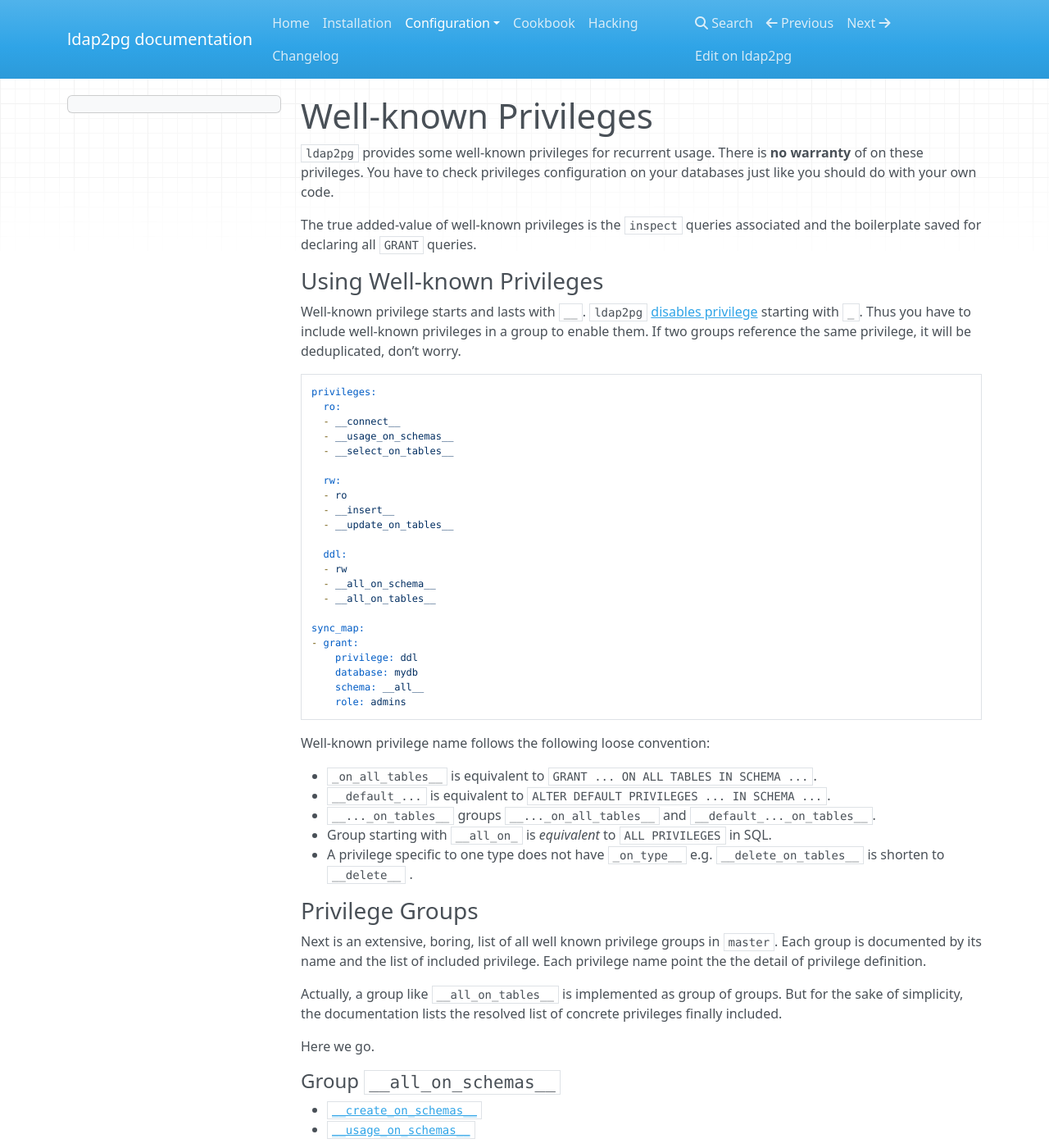
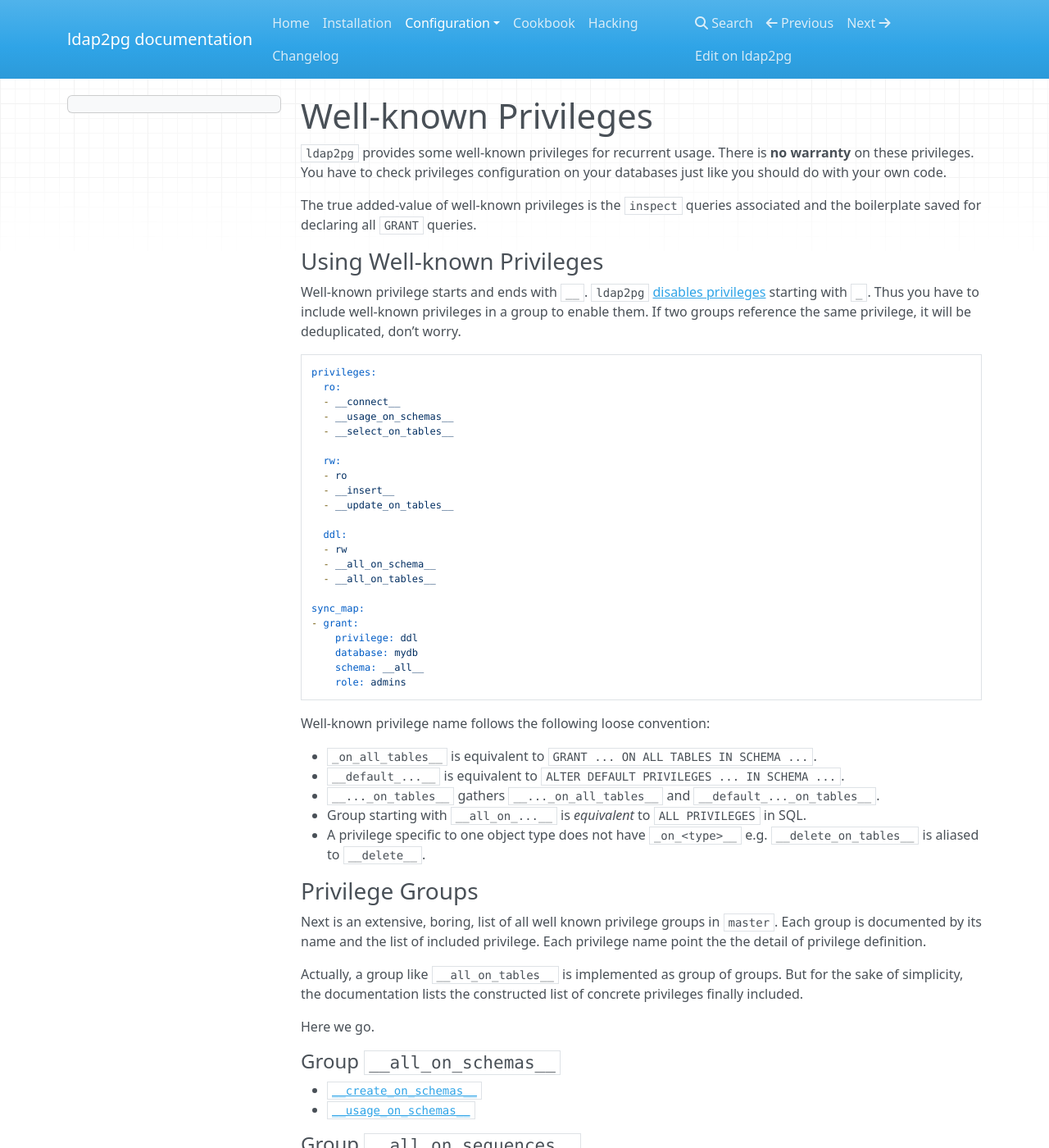
Before and after one commit to dalibo/ldap2pg, an MkDocs documentation site: the page built from docs/wellknown.md, in a window 1280 px wide and 1400 px high. Shown: the whole window at 82% size. Built offline with MkDocs 1.6.1, drawn with Linux system fonts in a browser that asks for light colours; nearby versions of some CDN libraries; old or Windows-style settings are respelled for this version of MkDocs; some of the changed text lies outside the part shown.

Commit message:
Apply updates on wellknown.md

````diff
--- a/docs/wellknown.md
+++ b/docs/wellknown.md
@@ -4,7 +4,7 @@
 <h1>Well-known Privileges</h1>
 
 `ldap2pg` provides some well-known privileges for recurrent usage. There is **no
-warranty** of on these privileges. You have to check privileges configuration on
+warranty** on these privileges. You have to check privileges configuration on
 your databases just like you should do with your own code.
 
 The true added-value of well-known privileges is the `inspect` queries
@@ -13,10 +13,10 @@ associated and the boilerplate saved for declaring all `GRANT` queries.
 
 ## Using Well-known Privileges
 
-Well-known privilege starts and lasts with `__`. `ldap2pg` [disables
-privilege](privileges.md#enabling-privilege) starting with `_`. Thus you have to
-include well-known privileges in a group to enable them. If two groups reference
-the same privilege, it will be deduplicated, don't worry.
+Well-known privilege starts and ends with `__`. `ldap2pg` [disables
+privileges](privileges.md#enabling-privilege) starting with `_`. Thus you have
+to include well-known privileges in a group to enable them. If two groups
+reference the same privilege, it will be deduplicated, don't worry.
 
 ``` yaml
 privileges:
@@ -46,12 +46,13 @@ sync_map:
 Well-known privilege name follows the following loose convention:
 
 - `_on_all_tables__` is equivalent to `GRANT ... ON ALL TABLES IN SCHEMA ...`.
-- `__default_...` is equivalent to `ALTER DEFAULT PRIVILEGES ... IN SCHEMA ...`.
-- `__..._on_tables__` groups `__..._on_all_tables__` and
+- `__default_...__` is equivalent to `ALTER DEFAULT PRIVILEGES ... IN SCHEMA ...`.
+- `__..._on_tables__` gathers `__..._on_all_tables__` and
   `__default_..._on_tables__`.
-- Group starting with `__all_on_` is *equivalent* to `ALL PRIVILEGES` in SQL.
-- A privilege specific to one type does not have `_on_type__` e.g.
-  `__delete_on_tables__` is shorten to `__delete__` .
+- Group starting with `__all_on_...__` is *equivalent* to `ALL PRIVILEGES` in
+  SQL.
+- A privilege specific to one object type does not have `_on_<type>__` e.g.
+  `__delete_on_tables__` is aliased to `__delete__`.
 
 
 ## Privilege Groups
@@ -61,8 +62,8 @@ Next is an extensive, boring, list of all well known privilege groups in
 privilege. Each privilege name point the the detail of privilege definition.
 
 Actually, a group like `__all_on_tables__` is implemented as group of groups.
-But for the sake of simplicity, the documentation lists the resolved list of
-concrete privileges finally included.
+But for the sake of simplicity, the documentation lists the constructed list
+of concrete privileges finally included.
 
 Here we go.
 
@@ -227,11 +228,11 @@ Here we go.
 
 ## Single Privileges
 
-Next is the list of well-known privileg. Each is associated with a `REVOKE`
-query and an `inspect` query implementing full inspection of grantees, including
-built-in grants to PUBLIC.
+Next is the list of well-known privileges. Each is associated with a `REVOKE`
+query and an `inspect` query implementing full inspection of grantees,
+including built-in grants to PUBLIC.
 
-For the actual meaning of each SQL privileges, refer to official [Postgres
+For the actual meaning of each SQL privileges, refer to official [PostgreSQL
 documentation of
 `GRANT`](https://www.postgresql.org/docs/current/static/sql-grant.html)
 statement.
````
